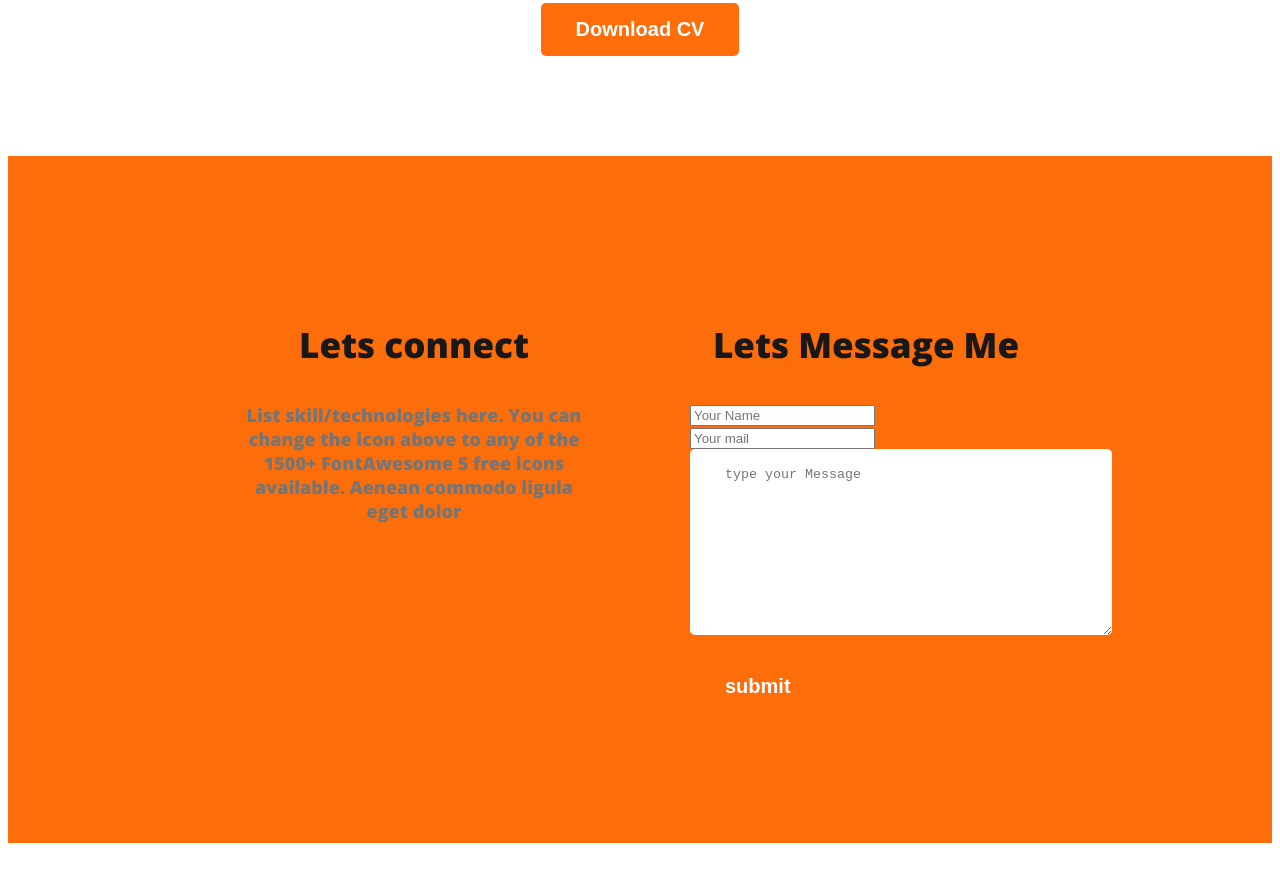
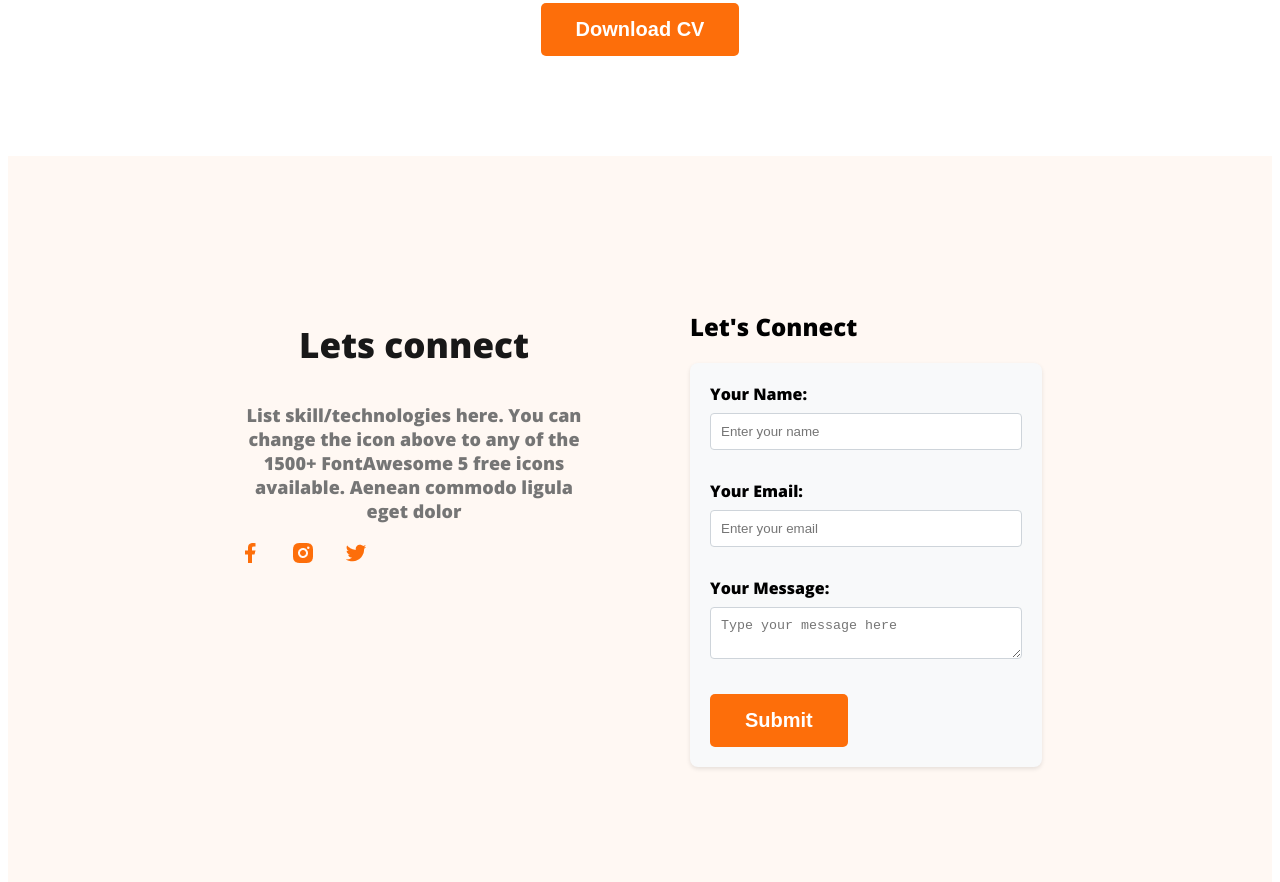
Before and after one commit to AaSsHhRrAaFf/Portfolio_001, a plain HTML site: page index.html in a window 1280 px wide. Shown: the part 3240-4122 px from the top of the page. Before the commit the page ends 4091 px from the top, so only its background shows below. Drawn offline with nearby package versions, Linux system fonts and the light colour scheme.

Commit message:
completed portfolio

```diff
--- a/index.html
+++ b/index.html
@@ -220,18 +220,24 @@
         </div>
       </div>
       <div class="footer-column">
-        <h3 class="section-tittle">Lets Message Me</h3>
-        <form class="Contact" action="...">
-          <input type="text" placeholder="Your Name" />
-          <input type="email" placeholder="Your mail" />
-          <textarea
-            name="..."
-            placeholder="type your Message"
-            id="..."
-            cols="30"
-            rows="10"
-          ></textarea>
-          <input class="btn-primary" type="submit" value="submit" />
+        <h3 class="section-title">Let's Connect</h3>
+        <form class="contact-form" action="">
+            <div class="form-group">
+                <label for="name">Your Name:</label>
+                <input type="text" id="name" name="name" placeholder="Enter your name" required />
+            </div>
+
+            <div class="form-group">
+                <label for="email">Your Email:</label>
+                <input type="email" id="email" name="email" placeholder="Enter your email" required />
+            </div>
+
+            <div class="form-group">
+                <label for="message">Your Message:</label>
+                <textarea id="message" name="message" placeholder="Type your message here" required></textarea>
+            </div>
+
+            <button class="btn-primary" type="submit">Submit</button>
         </form>
       </div>
     </footer>
--- a/style.css
+++ b/style.css
@@ -157,25 +157,63 @@ main section {
 footer {
   display: flex;
   gap: 100px;
-  background-color: #fd6e0a;
+  background-color: #fff8f3;
   margin-top: 100px;
   padding: 130px 230px;
 }
 .footer-column {
   width: 50%;
+  align-items: first baseline;
 }
 .social-link a {
   margin-right: 25px;
 }
-.contact input[type="text"],
-.contact input[type="email"],
-textarea {
+.footer-column {
+  max-width: 400px;
+  margin: 0 auto;
+}
+
+.section-title {
+  font-size: 1.5rem;
+  margin-bottom: 20px;
+}
+
+.contact-form {
+  background-color: #f8f9fa;
+  padding: 20px;
+  border-radius: 8px;
+  box-shadow: 0 2px 4px rgba(0, 0, 0, 0.1);
+}
+
+.form-group {
+  margin-bottom: 20px;
+}
+
+label {
   display: block;
-  color: #757575;
-  margin-bottom: 25px;
-  padding: 18px 35px;
-  border-radius: 5px;
-  background: #fff;
-  border: 0;
+  margin-bottom: 8px;
+  font-weight: bold;
+}
+
+input, textarea {
   width: 100%;
+  padding: 10px;
+  box-sizing: border-box;
+  border: 1px solid #ced4da;
+  border-radius: 4px;
+  margin-bottom: 10px;
 }
+
+button {
+  background-color: #007bff;
+  color: #fff;
+  padding: 12px 20px;
+  border: none;
+  border-radius: 4px;
+  cursor: pointer;
+  font-size: 1rem;
+}
+
+button:hover {
+  background-color: #0056b3;
+}
```
